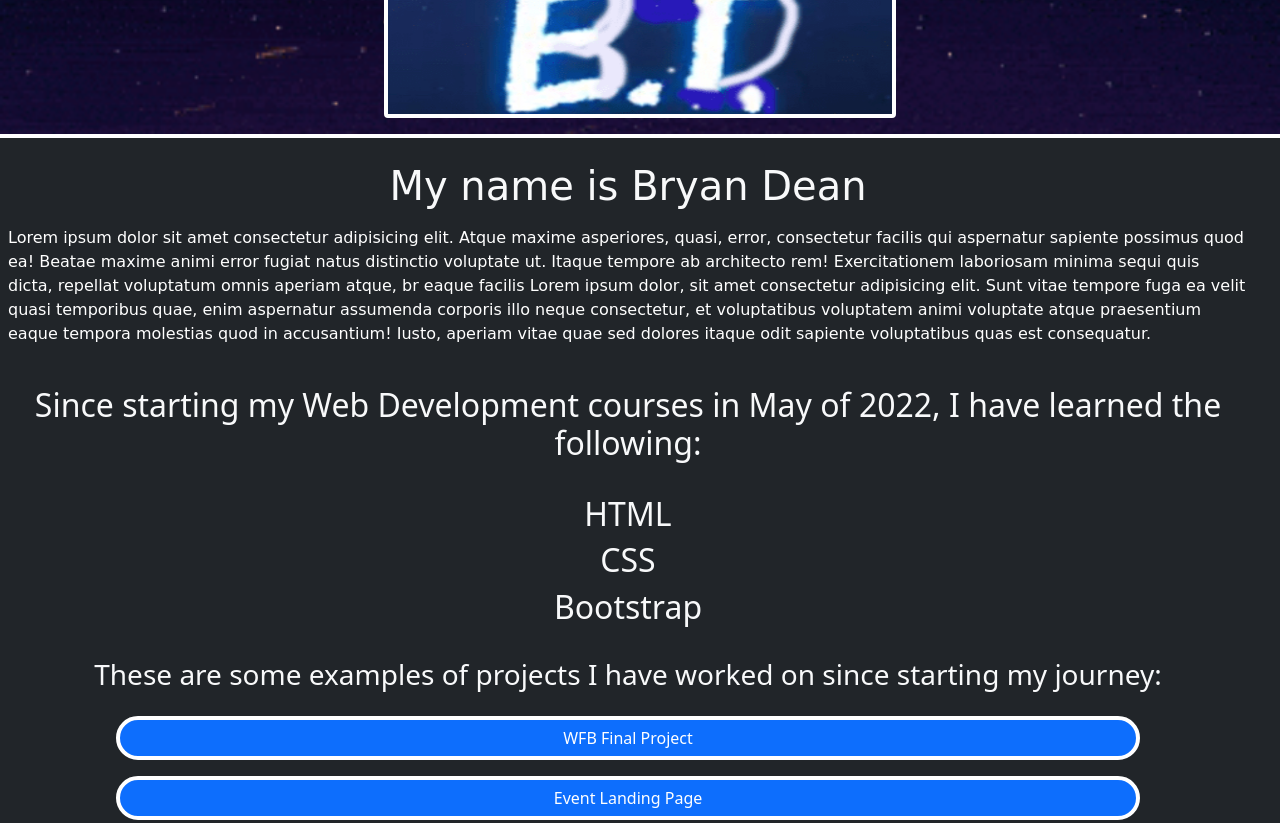
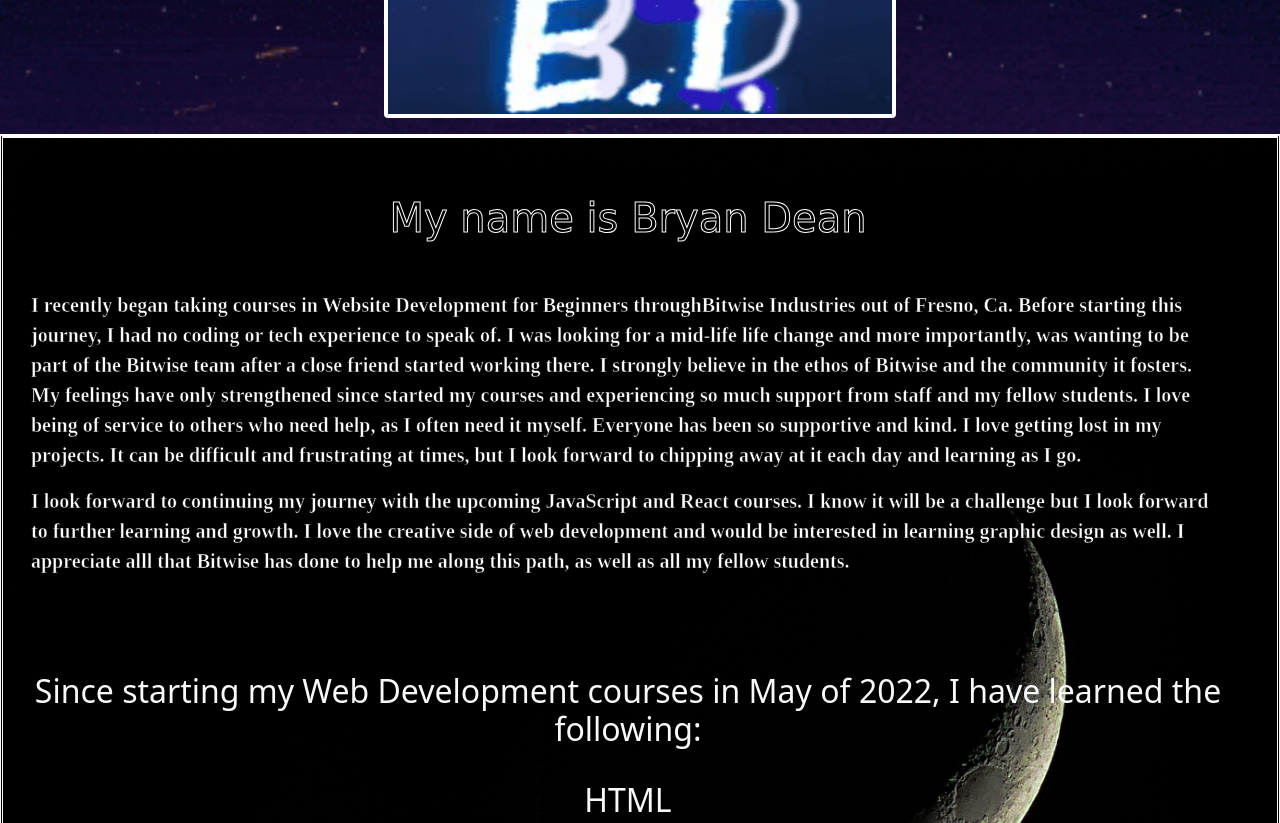
Before and after one commit to bryanmdean9091/Portfolio, a plain HTML site: page index.html in a window 1280 px wide. Shown: the part 520-1343 px from the top of the page. Drawn offline with nearby package versions, Linux system fonts and the light colour scheme; a web font is replaced by a local one.

Commit message:
added text/made changes to layout

```diff
--- a/CSS/contact.css
+++ b/CSS/contact.css
@@ -36,13 +36,14 @@ h2 {
  /* Small devices (landscape phones, 250px and up) */
  @media only screen and (min-width: 250px) {
      .contact {
+        background-image: url("./images/space.png");
         background-size: contain;
         background-repeat: repeat-y;
     }
     h2 {
         color: white;
     }
-    .prompts, .prompts-2 {
+    .prompts, .prompts-2, .promts-b {
         color: white;
     }
 
--- a/CSS/styles.css
+++ b/CSS/styles.css
@@ -21,6 +21,7 @@ color: white !important;
     background-image: url("./images/icegif-1534.gif");
     background-repeat: no-repeat;
     background-size: cover;
+    background-color: rgba(0, 0,0 ,0.1 )
 } .et {
     width: 40vw;
 }
@@ -28,10 +29,24 @@ color: white !important;
     border: .25em solid white;
     height: 34em;
 }
+.sect-1 {
+    border-style: double;
+    background-image:url("./images/moonnew.jpg");
+    background-size: cover;
+    background-repeat: no-repeat;
+    background-color: black;
+    opacity: 10;
+}
+.container-2 {
+    padding: 2em;
+}
 h1 {
     font-family: 'Gravitas One', cursive;
+    color: black;
+    -webkit-text-stroke:1px white;
+    padding-left: 2em;
+    padding-right: 2em;
 }
-
 .carp {
     display: inset-inline;
     font-family: 'Acme', sans-serif;
@@ -41,11 +56,15 @@ h1 {
 }
 .opening {
     border-top: .25rem solid white;
-    /* width: 100vw; */
 }
 .myself {
-    font-family: 'Gravitas One', cursive;
+    font-size: inherit;
+    font-family: 'Times New Roman', Times, serif;
+    font-weight: 900;
+    font-size: 1.25em;
     color: white;
+    -webkit-text-stroke:.5px black;
+
 }
 /* start of section */
 .section-2 {
@@ -60,10 +79,12 @@ h1 {
 }
 .button-1 {
     border: .25rem solid white;
+    background-color: darkblue;
 }
 /* footer */
 .footer {
     border-top: .25rem solid white;
+    background-color: black;
 }
 
 
@@ -82,8 +103,11 @@ h1 {
 
 
 /* breakpoints */
- /* Small devices (landscape phones, 375px and up) */
-  @media only screen and (min-width: 375px) {
+ /* Small devices (landscape phones, 276px and up) */
+  @media only screen and (min-width: 276px) and (max-width:665px) {
+    .et {
+        width: 60vw;
+    }
 
 
 
--- a/index.html
+++ b/index.html
@@ -33,7 +33,7 @@
 
 <body>
     <!-- Navbar -->
-  <nav class="navbar navbar-expand-sm navbar-light bg-dark sticky-top">
+  <nav class="navbar navbar-expand-sm navbar-light sticky-top">
     <div class="container-fluid contain-fluid">
       <a class="navbar-brand" href="#"><img src="CSS/images/LogoMakr-1dP3J3.png" alt="bd logo" class="logo"
           style="height:3rem;"></a>
@@ -44,7 +44,7 @@
       <div class="collapse navbar-collapse justify-content-end" id="navbarSupportedContent">
         <ul class="navbar-nav ">
           <li class="nav-item">
-            <a class="nav-link active  text-light aria-current=page" href="index.html" target="_blank">Home</a>
+            <a class="nav-link active text-light mx-3 aria-current=page" href="index.html" target="_blank">Home</a>
           </li>
           <li class="nav-item">
             <a class="nav-link text-light mx-3" href="about.html" target="_blank">About</a>
@@ -64,24 +64,18 @@
     </div>
 
     <!-- Section -->
-    <div class="container-fluid opening bg-dark text-light px-2 mx-0 g-0">
+    <div class="container-fluid sect-1 opening  text-light px-2 mx-0 g-0">
         <div class="row col-12">
-            <h1 class="mt-4 mb-3 g-0 font-bold text-center">My name is Bryan Dean</h1>
-            <p class="myself justify-content-center d-sm-flex">Lorem ipsum dolor sit amet consectetur adipisicing elit.
-                Atque maxime
-                asperiores, quasi, error, consectetur facilis qui aspernatur sapiente possimus quod ea! Beatae maxime
-                animi
-                error fugiat natus distinctio voluptate ut. Itaque tempore ab architecto rem! Exercitationem laboriosam
-                minima sequi quis dicta, repellat voluptatum omnis aperiam atque, br eaque facilis Lorem ipsum dolor,
-                sit
-                amet consectetur adipisicing elit. Sunt vitae tempore fuga ea velit quasi temporibus quae, enim
-                aspernatur
-                assumenda corporis illo neque consectetur, et voluptatibus voluptatem animi voluptate atque praesentium
-                eaque tempora molestias quod in accusantium! Iusto, aperiam vitae quae sed dolores itaque odit sapiente
-                voluptatibus quas est consequatur.</p>
+            <div class="container-2">
+            <h1 class="mt-4 mb-5 g-0 font-bold text-center">My name is Bryan Dean</h1>
+            <p class="myself justify-content-center d-sm-flex"> I recently began taking courses in Website Development for Beginners throughBitwise Industries out of Fresno, Ca. Before starting this journey, I had no coding or tech experience to speak of. I was looking for a mid-life life change and more importantly, was wanting to be part of the Bitwise team after a close friend started working there. I strongly believe in the ethos of Bitwise and the community it fosters. My feelings have only strengthened since started my courses and experiencing so much support from staff and my fellow students.  I love being of service to others who need help, as I often need it myself.  Everyone has been so supportive and kind.  I love getting lost in my projects. It can be difficult and frustrating at times, but I look forward to chipping away at it each day and learning as I go.</p>
+               <p class="myself"> I look forward to continuing my journey with the upcoming JavaScript and React courses.  I know it will be a challenge but I look forward to further learning and growth.  I love the creative side of web development and would be interested in learning graphic design as well.
+                I appreciate alll that Bitwise has done to help me along this path, as well as all my fellow students.
+            </p>
+            </div>
             <br>
-            <br>
-            <h2 class="mt-4 text-center"> Since starting my Web Development courses in May of 2022, I have learned the
+
+            <h2 class="mt-5 text-center"> Since starting my Web Development courses in May of 2022, I have learned the
                 following&colon;</h2>
             <ul class="creds text-light mt-4 mb-4 text-center">
                 <li class=>
@@ -121,7 +115,7 @@
     <!-- footer -->
     <footer>
         <div class="container-fluid gx-0 w-100">
-            <div class="footer d-flex justify-content-center d-flex align-items-center bg-dark" style="height: 8rem" ;>
+            <div class="footer d-flex justify-content-center d-flex align-items-center" style="height: 8rem" ;>
                 <div class="social navbar-brand mt-2">
                     <a href="https://www.facebook.com/BitwiseInd/" target="_blank"><i
                             class="fa-brands fa-facebook ms-2"></i></a>
```
Also changed, not shown: about.html (+1 -1 lines), CSS/images/moon.jpg (added), CSS/images/moonnew.jpg (added), CSS/images/pexels-pixabay-47367.jpg (added), 2 other files.
